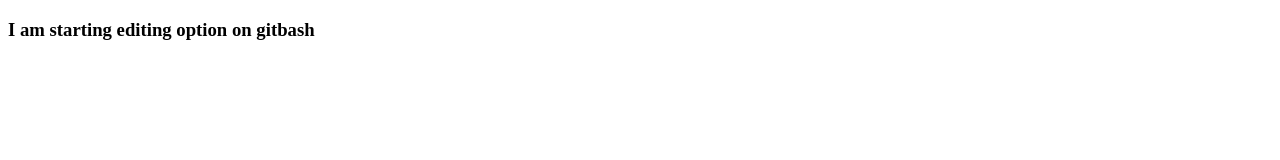
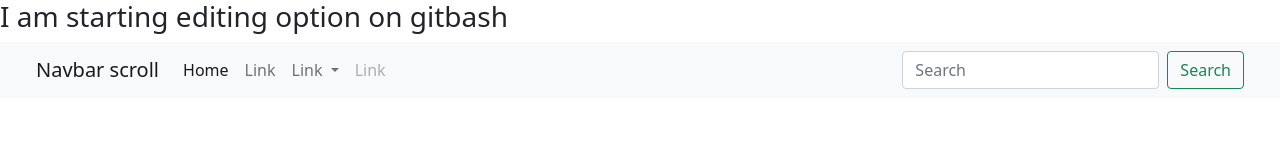
Before and after one commit to ashtarshigri/ashtar, a plain HTML site: page index.html in a window 1280 px wide. Drawn offline with nearby package versions, Linux system fonts and the light colour scheme.

Commit message:
add navbar

```diff
--- a/index.html
+++ b/index.html
@@ -5,8 +5,51 @@
     <meta http-equiv="X-UA-Compatible" content="IE=edge">
     <meta name="viewport" content="width=device-width, initial-scale=1.0">
     <title>Document</title>
+    <link href="https://cdn.jsdelivr.net/npm/bootstrap@5.0.2/dist/css/bootstrap.min.css" rel="stylesheet" integrity="sha384-EVSTQN3/azprG1Anm3QDgpJLIm9Nao0Yz1ztcQTwFspd3yD65VohhpuuCOmLASjC" crossorigin="anonymous">
+    <script src="https://cdn.jsdelivr.net/npm/bootstrap@5.0.2/dist/js/bootstrap.bundle.min.js" integrity="sha384-MrcW6ZMFYlzcLA8Nl+NtUVF0sA7MsXsP1UyJoMp4YLEuNSfAP+JcXn/tWtIaxVXM" crossorigin="anonymous"></script>
 </head>
 <body>
     <h3>I am starting editing option on gitbash</h3>
+    <div class="container-fluid">
+        <div class="row">
+            <nav class="navbar navbar-expand-lg navbar-light bg-light">
+                <div class="container-fluid">
+                  <a class="navbar-brand" href="#">Navbar scroll</a>
+                  <button class="navbar-toggler" type="button" data-bs-toggle="collapse" data-bs-target="#navbarScroll" aria-controls="navbarScroll" aria-expanded="false" aria-label="Toggle navigation">
+                    <span class="navbar-toggler-icon"></span>
+                  </button>
+                  <div class="collapse navbar-collapse" id="navbarScroll">
+                    <ul class="navbar-nav me-auto my-2 my-lg-0 navbar-nav-scroll" style="--bs-scroll-height: 100px;">
+                      <li class="nav-item">
+                        <a class="nav-link active" aria-current="page" href="#">Home</a>
+                      </li>
+                      <li class="nav-item">
+                        <a class="nav-link" href="#">Link</a>
+                      </li>
+                      <li class="nav-item dropdown">
+                        <a class="nav-link dropdown-toggle" href="#" id="navbarScrollingDropdown" role="button" data-bs-toggle="dropdown" aria-expanded="false">
+                          Link
+                        </a>
+                        <ul class="dropdown-menu" aria-labelledby="navbarScrollingDropdown">
+                          <li><a class="dropdown-item" href="#">Action</a></li>
+                          <li><a class="dropdown-item" href="#">Another action</a></li>
+                          <li><hr class="dropdown-divider"></li>
+                          <li><a class="dropdown-item" href="#">Something else here</a></li>
+                        </ul>
+                      </li>
+                      <li class="nav-item">
+                        <a class="nav-link disabled" href="#" tabindex="-1" aria-disabled="true">Link</a>
+                      </li>
+                    </ul>
+                    <form class="d-flex">
+                      <input class="form-control me-2" type="search" placeholder="Search" aria-label="Search">
+                      <button class="btn btn-outline-success" type="submit">Search</button>
+                    </form>
+                  </div>
+                </div>
+              </nav>
+        </div>
+    </div>
+
 </body>
 </html>
```
